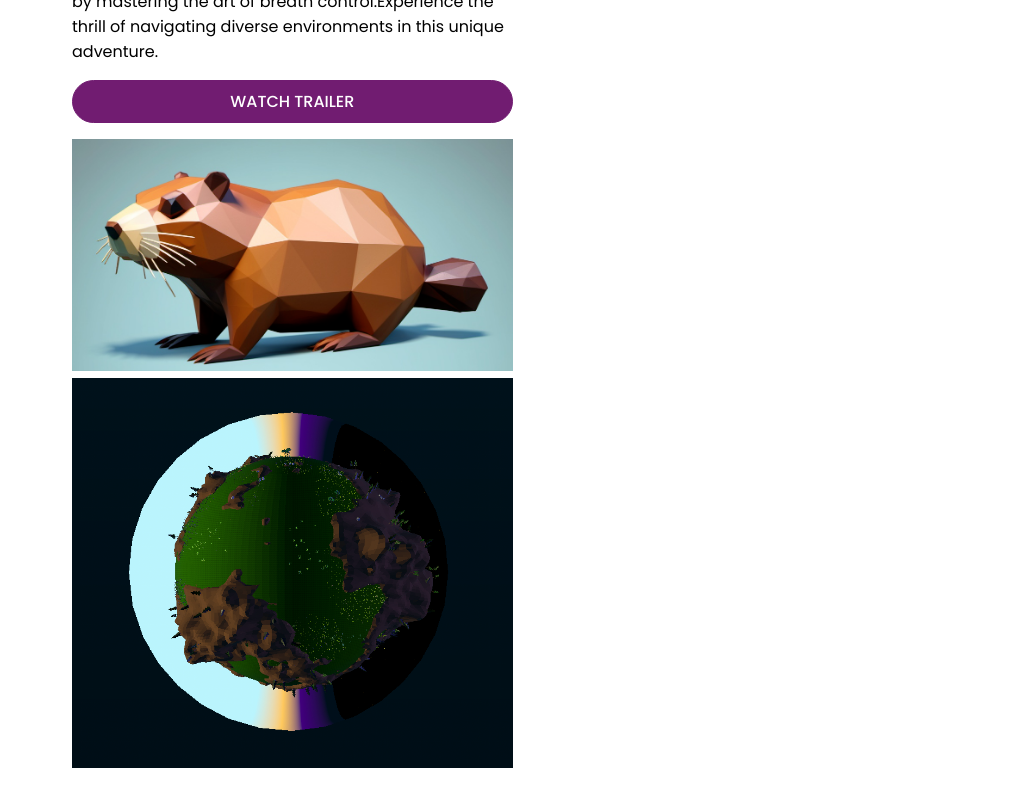
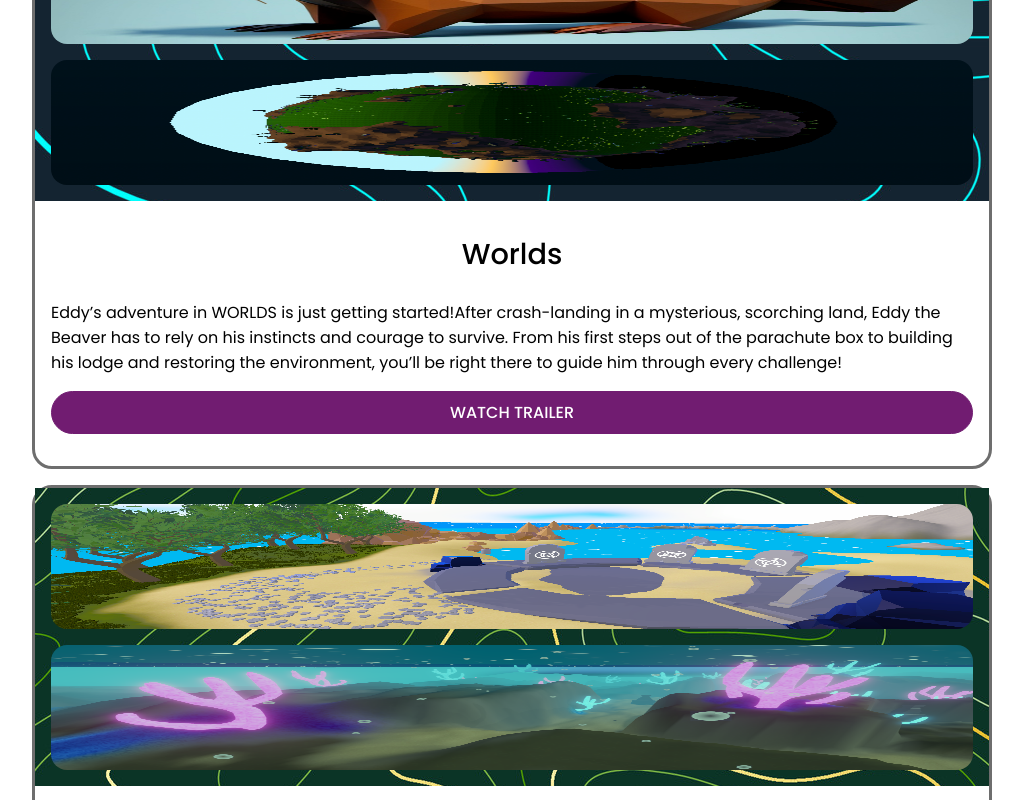
Before and after one commit to bstintheverse/theversewebdev, a React (Vite) app in the folder client/: page /experiences/game/adventures-in-breath in a window 1280 px wide. Shown: the part 2040-2840 px from the top of the page, without its empty margins (128-1151 px from the left). Built offline with nearby package versions, Linux system fonts and the light colour scheme.

Commit message:
update game trailer card styling

```diff
--- a/client/src/components/Cards/GameTrailerCard/GameTrailerCard.scss
+++ b/client/src/components/Cards/GameTrailerCard/GameTrailerCard.scss
@@ -1,2 +1,68 @@
 @use "../../../styles/partials/variables.scss" as *;
 @use "../../../styles/partials/mixins.scss" as *;
+
+.game-card {
+    &__list {
+        width: 100%;
+        @include flexbox(column);
+        gap: 1rem;
+        margin: 0;
+        padding: 0;
+    }
+    &__item {
+        width: auto;
+        @include flexbox(column);
+        gap: 1rem;
+        border: .1875rem solid $grey;
+        border-radius: 1.25rem;
+    }
+
+    &__image {
+        width: auto;
+        height: 7.8125rem;
+        border-radius: 1rem;
+
+        @include tablet {
+            width: auto;
+            height: 12.5rem;
+        }
+
+        &-container {
+            @include flexbox(column);
+            gap: 1rem;
+            padding: 1rem; /* fix later */
+
+            /* sailbreath card */
+            &--1 {
+                background-image: url("/assets/images/games/adventures-in-breath/sail-breath/sail-breath-bg.jpg");
+            }
+
+            /* worlds card */
+            &--2 {
+                background-image: url("/assets/images/games/adventures-in-breath/worlds/worlds-bg.jpg");
+            }
+
+            /* island tour card */
+            &--3 {
+                background-image: url("/assets/images/games/adventures-in-breath/island-tour/island-tour-bg.jpg");
+            }
+
+            &--1, --2, --3 {
+                border-radius: 1rem 1rem 0 0;
+            }
+        }
+    }
+
+    &__info {
+        padding: 1rem;
+    }
+
+    &__header {
+        margin-top: 0;
+        text-align: center;
+    }
+
+    &__description {
+        @include text($global-primary-font-color)
+    }
+}
```
